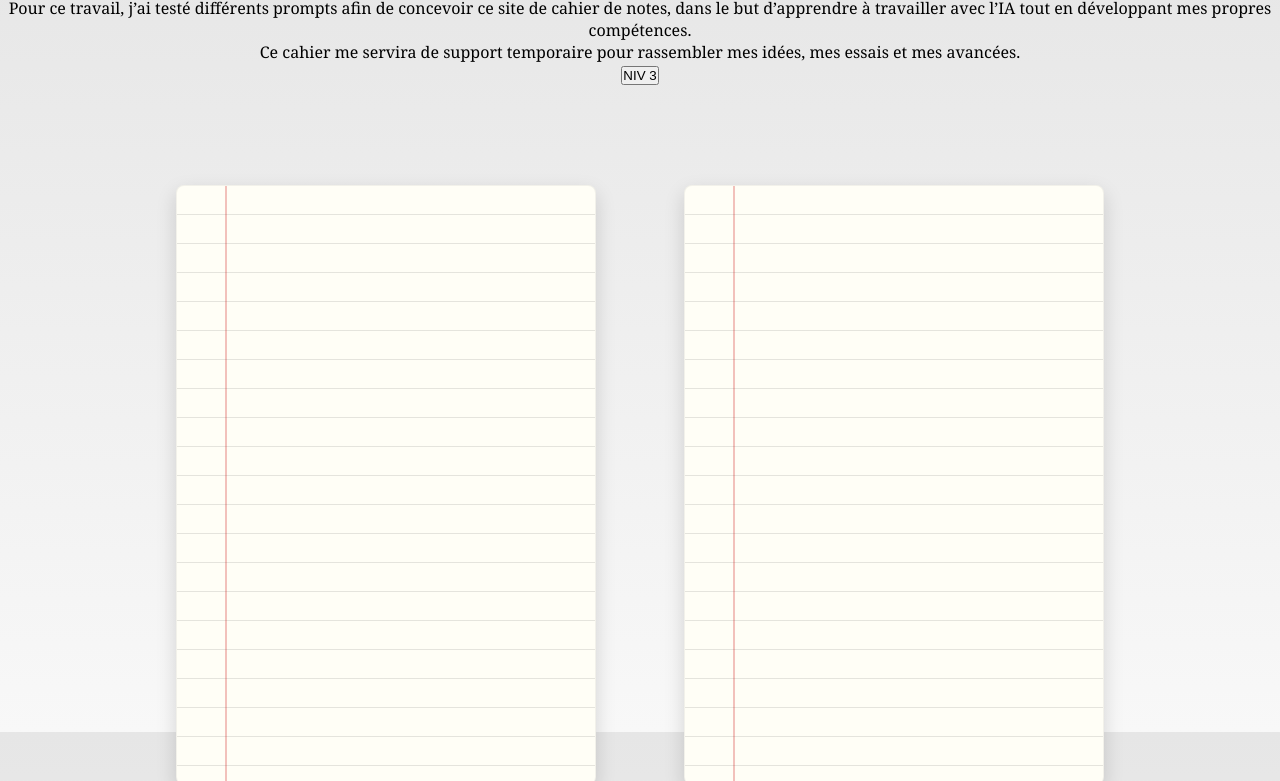
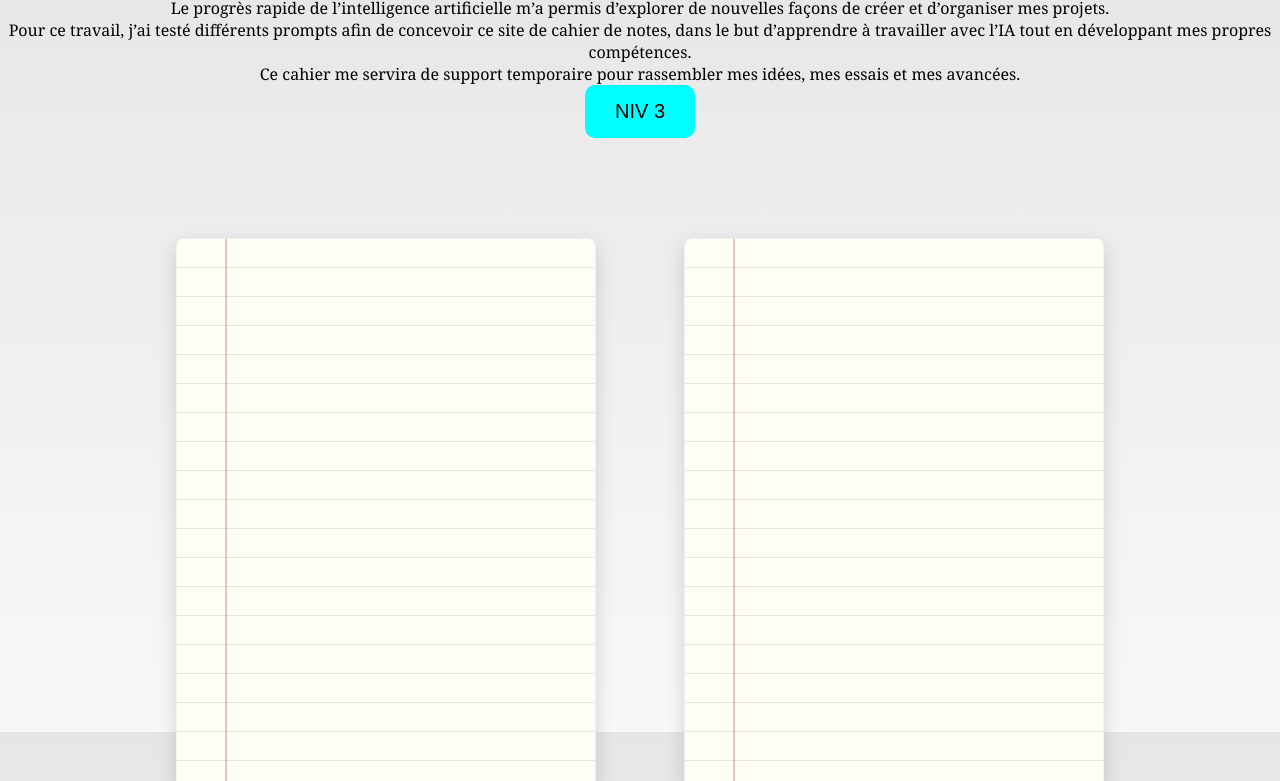
Before and after one commit to yellyprod72-maker/PROJET2, a plain HTML site: page index.html in a window 1280 px wide. Shown: the part 68-849 px from the top of the page. Drawn offline with Linux system fonts and the light colour scheme.

Commit message:
première version du site

```diff
--- a/index.html
+++ b/index.html
@@ -9,7 +9,11 @@
 <body>
     <header>
     <h1 id="cahier ouvert" align="center">Cahier ouverte</h1>
-    <p align="center">Le progrès rapide de l’intelligence artificielle m’a permis d’explorer de nouvelles façons de créer et d’organiser mes projets.<br> Pour ce travail, j’ai testé différents prompts afin de concevoir ce site de cahier de notes, dans le but d’apprendre à travailler avec l’IA tout en développant mes propres compétences.<br> Ce cahier me servira de support temporaire pour rassembler mes idées, mes essais et mes avancées.<br> <button id="#cahier-ouvert">NIV 3</button></p>
+    <p align="center" style= color:aqua ;>Ce site représente le Niveau 2 de mon apprentissage en développement web</p>
+    <p align="center">Le progrès rapide de l’intelligence artificielle m’a permis d’explorer de nouvelles façons de créer et d’organiser mes projets.<br> Pour ce travail, j’ai testé différents prompts afin de concevoir ce site de cahier de notes, dans le but d’apprendre à travailler avec l’IA tout en développant mes propres compétences.<br> Ce cahier me servira de support temporaire pour rassembler mes idées, mes essais et mes avancées.<br>
+        <a href="">
+        <button id="cahier-ouvert">NIV 3</button></p>
+        </a>
     <nav>
      <a href="#cahier ouvert"></a>
     </nav>
@@ -28,7 +32,7 @@
 
     </main>
 <footer>
-            <p align="center">👋 Bonjour et bienvenue sur mon portfolio ! Ce site représente le niveau 2 de mon apprentissage en développement web,réalisé uniquement avec HTML et CSS. Mon objectif : progresser étape par étape, apprendre les bases solides et partager mon évolution à travers différents projets.</p>
+            <p align="center">👋 Bonjour et bienvenue sur mon portfolio !   Mon objectif : progresser étape par étape, apprendre les bases solides et partager mon évolution à travers différents projets.</p>
 </footer>
 
 </body>
--- a/style.css
+++ b/style.css
@@ -91,3 +91,12 @@ html, body {
   font-family: "Patrick Hand", cursive; /* style manuscrit */
   font-size: 18px;
 }
+
+ #cahier-ouvert {
+    font-size: 20px;       /* taille du texte */
+    padding: 15px 30px;    /* espace intérieur = bouton plus grand */
+    border-radius: 10px;   /* coins arrondis */
+    background-color: aqua;
+    border: none;
+    cursor: pointer;
+ }
```
